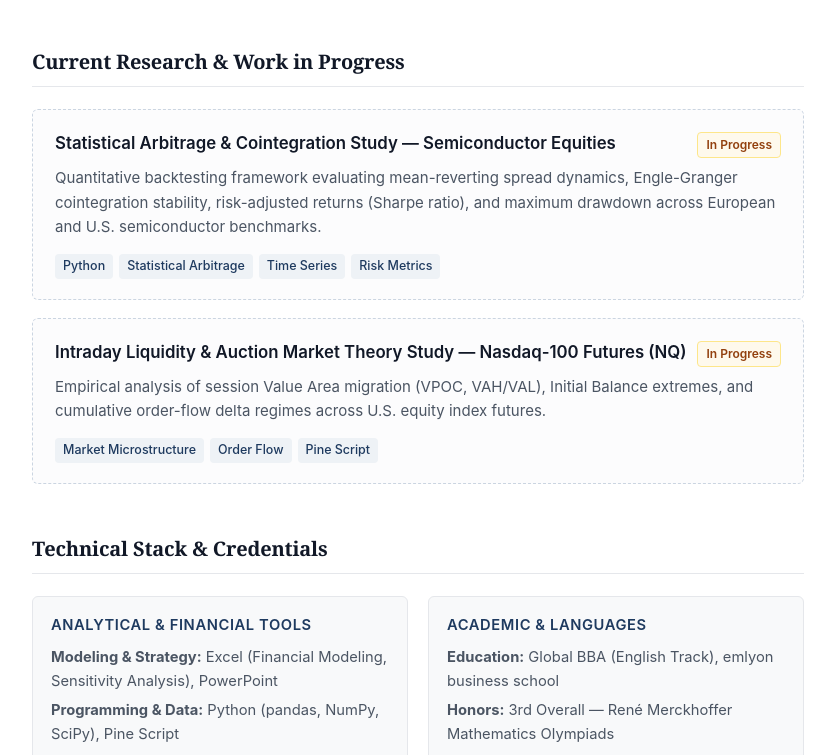
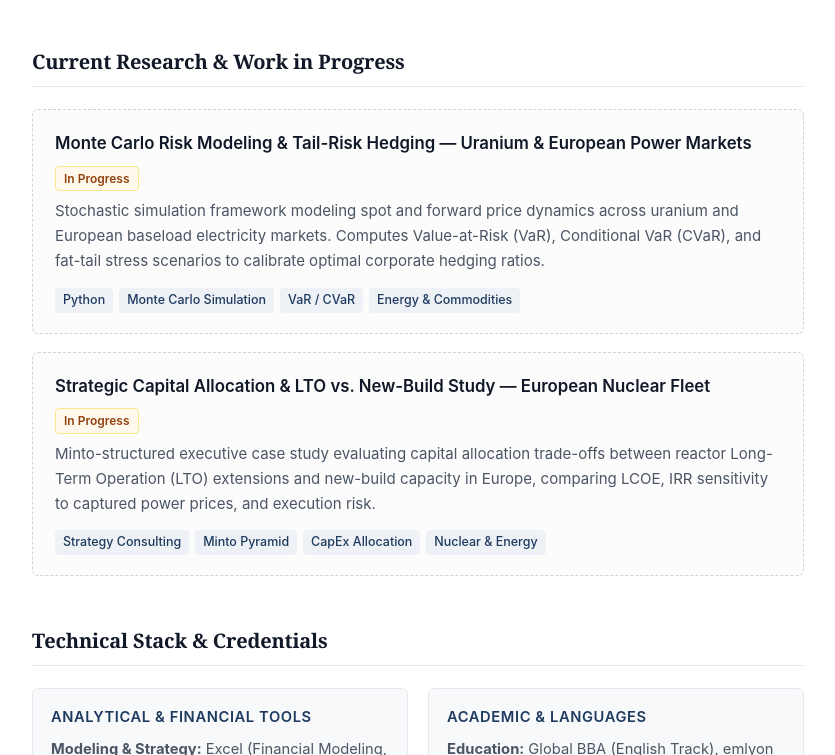
Before and after one commit to victorjeansen/victorjeansen.github.io, a plain HTML site: page index.html in a window 1280 px wide. Shown: the part 715-1470 px from the top of the page, without its empty margins (222-1057 px from the left). Drawn offline with Linux system fonts and the light colour scheme.

Commit message:
Update project titles and descriptions in index.html

```diff
--- a/index.html
+++ b/index.html
@@ -308,35 +308,36 @@
 
       <article class="project wip">
         <div class="project-header">
-          <span class="project-title">Statistical Arbitrage & Cointegration Study — Semiconductor Equities</span>
+          <span class="project-title">Monte Carlo Risk Modeling & Tail-Risk Hedging — Uranium & European Power Markets</span>
           <span class="status-badge">In Progress</span>
         </div>
         <p class="project-desc">
-          Quantitative backtesting framework evaluating mean-reverting spread dynamics, Engle-Granger cointegration stability, risk-adjusted returns (Sharpe ratio), and maximum drawdown across European and U.S. semiconductor benchmarks.
+          Stochastic simulation framework modeling spot and forward price dynamics across uranium and European baseload electricity markets. Computes Value-at-Risk (VaR), Conditional VaR (CVaR), and fat-tail stress scenarios to calibrate optimal corporate hedging ratios.
         </p>
         <div class="project-footer">
           <div class="tags">
             <span class="tag">Python</span>
-            <span class="tag">Statistical Arbitrage</span>
-            <span class="tag">Time Series</span>
-            <span class="tag">Risk Metrics</span>
+            <span class="tag">Monte Carlo Simulation</span>
+            <span class="tag">VaR / CVaR</span>
+            <span class="tag">Energy & Commodities</span>
           </div>
         </div>
       </article>
 
       <article class="project wip">
         <div class="project-header">
-          <span class="project-title">Intraday Liquidity & Auction Market Theory Study — Nasdaq-100 Futures (NQ)</span>
+          <span class="project-title">Strategic Capital Allocation & LTO vs. New-Build Study — European Nuclear Fleet</span>
           <span class="status-badge">In Progress</span>
         </div>
         <p class="project-desc">
-          Empirical analysis of session Value Area migration (VPOC, VAH/VAL), Initial Balance extremes, and cumulative order-flow delta regimes across U.S. equity index futures.
+          Minto-structured executive case study evaluating capital allocation trade-offs between reactor Long-Term Operation (LTO) extensions and new-build capacity in Europe, comparing LCOE, IRR sensitivity to captured power prices, and execution risk.
         </p>
         <div class="project-footer">
           <div class="tags">
-            <span class="tag">Market Microstructure</span>
-            <span class="tag">Order Flow</span>
-            <span class="tag">Pine Script</span>
+            <span class="tag">Strategy Consulting</span>
+            <span class="tag">Minto Pyramid</span>
+            <span class="tag">CapEx Allocation</span>
+            <span class="tag">Nuclear & Energy</span>
           </div>
         </div>
       </article>
```
